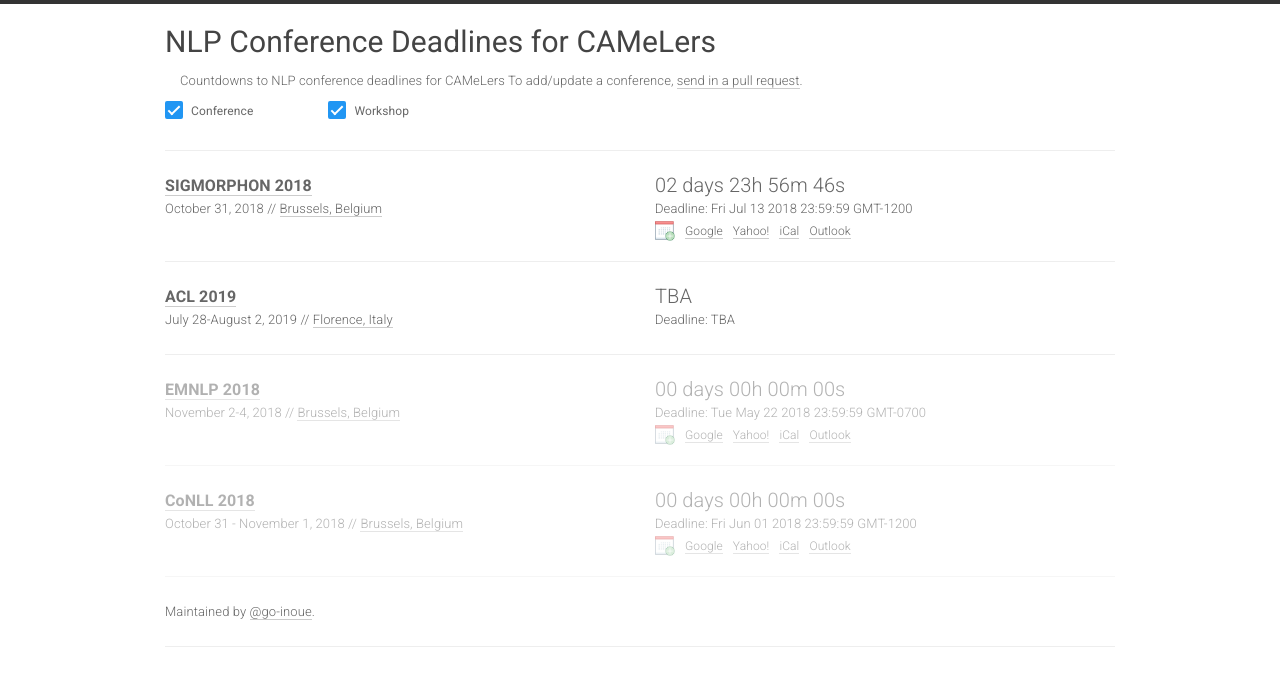
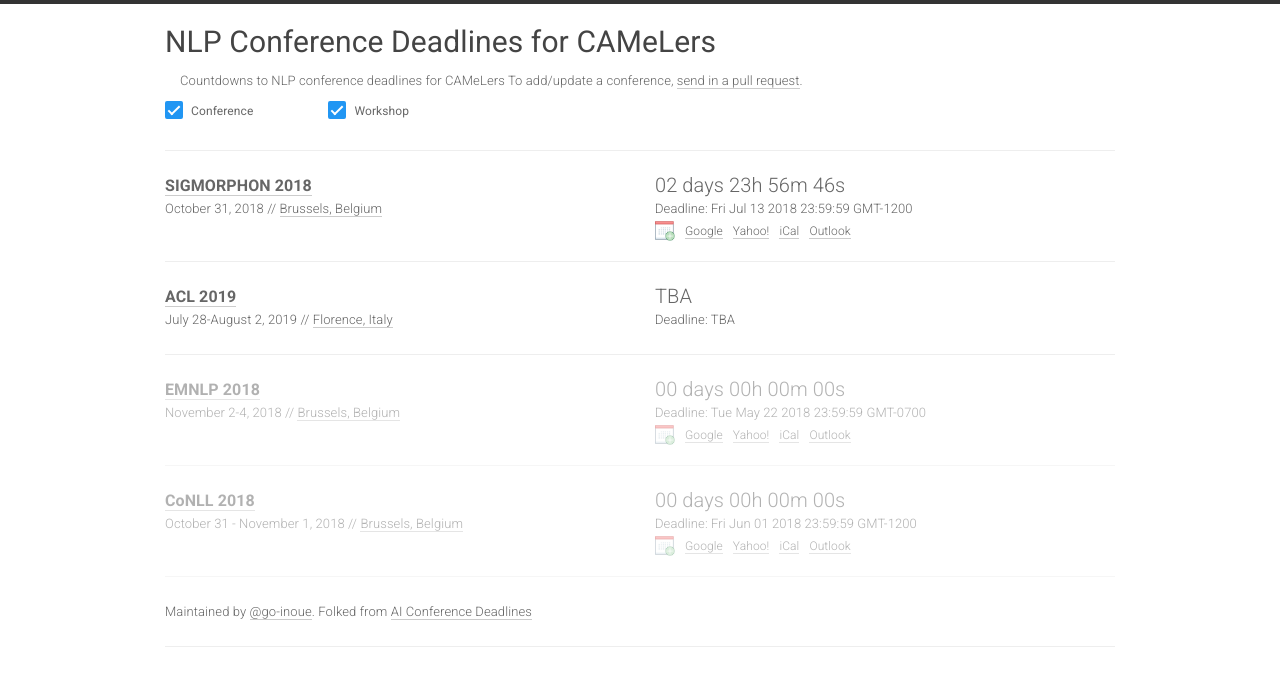
Before and after one commit to go-inoue/_camel-deadlines, a Jekyll site: the page built from index.html, in a window 1280 px wide. Shown: the top 686 px of the page. Built offline with Jekyll 4.4.1, drawn with Linux system fonts in a browser that asks for light colours; nearby versions of some CDN libraries.

Commit message:
Add acknowledgment

```diff
--- a/_layouts/home.html
+++ b/_layouts/home.html
@@ -76,7 +76,7 @@
         </div>
         {% endfor %}
         <footer>
-          Maintained by <a href="//github.com/{{ site.github_username }}">@{{ site.github_username }}</a>.
+          Maintained by <a href="//github.com/{{ site.github_username }}">@{{ site.github_username }}</a>. Folked from <a href="https://github.com/abhshkdz/ai-deadlines">AI Conference Deadlines</a>
         </footer>
         <hr>
     </div>
```
